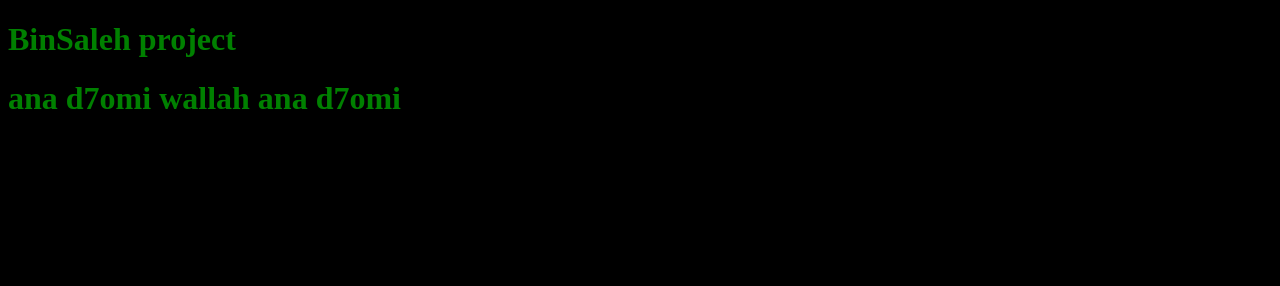
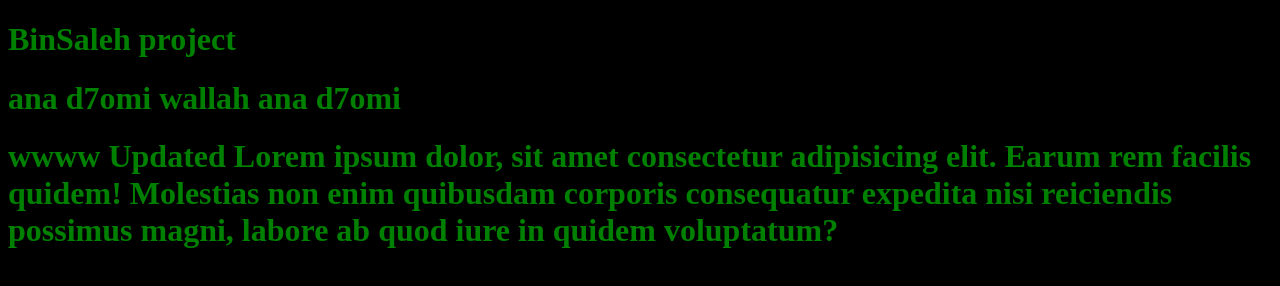
Before and after one commit to lusker1/Learning-About-Git-and-Github, a plain HTML site: page index.html in a window 1280 px wide. Drawn offline with Linux system fonts and the light colour scheme.

Commit message:
i add lorem text

```diff
--- a/index.html
+++ b/index.html
@@ -9,6 +9,8 @@
 <body>
     <h1>BinSaleh project</h1>
     <h1>ana d7omi wallah ana d7omi </h1>
+
+    <h1> wwww Updated Lorem ipsum dolor, sit amet consectetur adipisicing elit. Earum rem facilis quidem! Molestias non enim quibusdam corporis consequatur expedita nisi reiciendis possimus magni, labore ab quod iure in quidem voluptatum?</h1>
     <script src ="app.js"></script>
 </body>
 </html>
```
